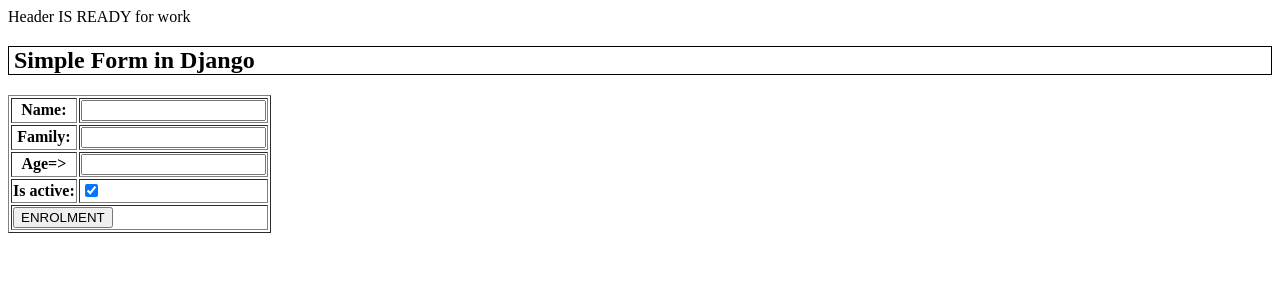
After one commit to MaxJokar/Forms-In-Django-PART-1., a Django app: page /formtest/form0/ in a window 1280 px wide. The commit adds this page. Shown: the top 300 px of the page. Run offline with Django 4.2, Linux system fonts and the light colour scheme; some libraries are stand-ins or nearby versions.

Commit message:
validators work InputForm0 Ready

```diff
--- a/shop/apps/formtest/forms.py
+++ b/shop/apps/formtest/forms.py
@@ -4,48 +4,40 @@ from logging import PlaceHolder
 # from xml.dom import ValidationErr
 from django import forms
 from django.core.exceptions import ValidationError
+from django.core  import validators
 
-
-
-class InputForm(forms.Form):
-    name=forms.CharField(max_length=10 , required=True,label='Name')
-    family=forms.CharField(max_length=15, label="Family")
-    age=forms.IntegerField(label="Age",label_suffix="=>")
-    is_active=forms.BooleanField(initial=True)
 
 
 
 def checkValidateName(value):
     value=str(value)
-    if len(value)<2 or len (value)>20:
-        raise forms.ValidationError("Name is INvalid")
-
+    if len(value)<3 or len (value)>20:
+        raise forms.ValidationError("Name is Invalid")
 
 def ageValidate(value):
      value=int(value)
      if value<18 or value>70:
          raise forms.ValidationError("Age Out of  Range")
 
-
-
-class InputForm1(forms.Form):
-    name=forms.CharField(max_length=10 , required=True,label='Name')
+class InputForm0(forms.Form):
+    # name=forms.CharField(max_length=10 , required=True,label='Name')
+    name=forms.CharField(max_length=10 , required=True,label='Name',validators=[checkValidateName])
     family=forms.CharField(max_length=15, label="Family")
     age=forms.IntegerField(label="Age",label_suffix="=>")
     is_active=forms.BooleanField(initial=True)
 
 
-    def clean_name(self) :
+    def clean_name(self):
         name=self.cleaned_data["name"]
         return name
 
-    def clean_family(self) :
+    def clean_family(self):
         family=self.cleaned_data["family"]
         if family[0]!='A':
-            raise ValidationError("Family Must not started by  A...")
+            raise ValidationError("Family begins with A not accepted")
         return family
 
-    def clean_age(self) :
+    def clean_age(self):
         age=self.cleaned_data["age"]
         return age
 
@@ -57,10 +49,48 @@ class InputForm1(forms.Form):
 
 
 
-class InputForm2(forms.Form):
+
+
+
+
+
+
+
+
+
+
+
+class InputForm(forms.Form):
     name=forms.CharField(max_length=10 , required=True,label='Name')
     family=forms.CharField(max_length=15, label="Family")
     age=forms.IntegerField(label="Age",label_suffix="=>")
+    is_active=forms.BooleanField(initial=True)
+
+
+#===================================================================================
+
+class InputForm1(forms.Form):
+    name=forms.CharField(max_length=10 , required=True,label='Name')
+    family=forms.CharField(max_length=15, label="Family")
+    age=forms.IntegerField(label="Age",label_suffix="=>")
+    is_active=forms.BooleanField(initial=True)
+
+#===================================================================================
+
+def checkValidateName(value):
+    value=str(value)
+    if len(value)<3 or len (value)>20:
+        raise forms.ValidationError("Name is INvalid")
+
+def ageValidate(value):
+     value=int(value)
+     if value<18 or value>70:
+         raise forms.ValidationError("Age Out of  Range")
+
+class InputForm2(forms.Form):
+    name=forms.CharField(max_length=10 , required=True,label='Name',validators=[checkValidateName])
+    family=forms.CharField(max_length=15, label="Family")
+    age=forms.IntegerField(label="Age",label_suffix="=>",validators=[ageValidate])
     is_active=forms.BooleanField(initial=True)
     avg=forms.DecimalField(max_digits=4,decimal_places=2,label="Score Average")
     email=forms.EmailField(max_length=50,label="email")
@@ -76,7 +106,23 @@ class InputForm2(forms.Form):
     color=forms.ChoiceField(choices=FAVORITE_COLOR)
     colors=forms.MultipleChoiceField(choices=FAVORITE_COLOR)
 
+  #check data given from the User
+    def clean_name(self):
+        name=self.cleaned_data["name"]
+        return name
 
+    def clean_family(self):
+        family=self.cleaned_data["family"]
+        if family[0]!='A':
+            raise ValidationError("Family Must not started by  A...")
+        return family
+
+    def clean_age(self):
+        age=self.cleaned_data["age"]
+        return age
+
+
+#===================================================================================
 
 
 
@@ -100,11 +146,7 @@ class InputForm3(forms.Form):
     description.widget.attrs.update({'class':'c1'})
 
 
-
-
-
-
-
+#===================================================================================
 
 def checkValidateName(value):
     value=str(value)
@@ -112,16 +154,17 @@ def checkValidateName(value):
         raise forms.ValidationError("Name is INvalid")
 
 
-def ageValidate(value):
-     value=int(value)
-     if value<18 or value>70:
-         raise forms.ValidationError("Age Out of  Range")
+# def ageValidate(value):
+#      value=int(value)
+#      if value<18 or value>70:
+#          raise forms.ValidationError("Age Out of  Range")
 
 
 class InputForm4(forms.Form):
     name=forms.CharField(max_length=10 , required=True,label='Name', validators=[checkValidateName])
     family=forms.CharField(max_length=15, label="Family")
-    age=forms.IntegerField(label="Age",validators=[ageValidate])
+    age=forms.IntegerField(label="Age",validators=[validators.MaxLengthValidator(40,message="Out of 40 is not accepted"),validators.MinLengthValidator(20)])
+    # age=forms.IntegerField(label="Age",validators=[ageValidate])
     is_active=forms.BooleanField(initial=True)
 
     def clean_name(self) :
--- a/shop/apps/formtest/urls.py
+++ b/shop/apps/formtest/urls.py
@@ -3,12 +3,13 @@ import apps.formtest.views as views
 
 
 urlpatterns = [
+    path('form0/',views.form0),
     path('form/',views.form),
     path('form1/',views.form1),
     path('form2/',views.form2),
     path('form3/',views.form3),
     path('form4/',views.form4),
-     path('form5/',views.form5),
+    path('form5/',views.form5),
 
 ]
 
--- a/shop/apps/formtest/views.py
+++ b/shop/apps/formtest/views.py
@@ -1,8 +1,30 @@
 from multiprocessing import context
 from django.shortcuts import render
-from .forms import InputForm1,InputForm2,InputForm3,InputForm4
+from .forms import InputForm0, InputForm1,InputForm2,InputForm3,InputForm4
 
 
+def form0(request):
+    context={}
+    if request.method=="POST":
+        form=InputForm0(request.POST)
+        if form.is_valid():
+            data=form.cleaned_data
+            print(data["name"],data["family"],data["age"],data["is_active"])
+        else:
+            context["error_message"]="Form not Valid....add"
+    else:
+        form=InputForm0()
+    context["form"]=form
+    return render(request,"formtest/form0.html",context)
+
+
+
+
+
+
+
+
+#===================================================
 
 def form(request):
     return render(request,"formtest/form.html")
@@ -28,7 +50,7 @@ def form2(request):
         'form':form
 
     }
-    return render(request,"formtest/form2.html",context)
+    return render(request,"formtest/form3.html",context)
 
 
 
--- a/shop/shop/urls.py
+++ b/shop/shop/urls.py
@@ -6,7 +6,7 @@ from django.conf.urls.static import static #aslo required after +setting To be r
 urlpatterns = [
     path('admin/', admin.site.urls),
     path('',include('apps.mainapp.urls')),
-    path('blog/',include('apps.blog.urls')),
+    # path('blog/',include('apps.blog.urls')),
     path('formtest/',include('apps.formtest.urls')),
 
 ]+static(settings.MEDIA_URL,document_root=settings.MEDIA_ROOT)
--- a/shop/static/css/style.css
+++ b/shop/static/css/style.css
@@ -100,5 +100,5 @@ h1{
 }
 
 .errorlist li{
-    color: red;
+    color:red;
 }
--- /dev/null
+++ b/shop/templates/formtest/form0.html
@@ -0,0 +1,37 @@
+{% extends 'maintemplate.html' %}
+
+{% block content %}
+        <h1 class="blog-title">Simple Form in Django</h1>
+        <h2> {{ error_message}}</h2>
+        <div class="form-box">
+
+                {% comment %} <form action="/formtest/aaa.html" method="post"> {% endcomment %}
+                        {% comment %} if inside the action isnt helped the data are sent to its own page {% endcomment %}
+                <form action="" method="post" >
+                        {%  csrf_token %}
+                        <table  border="1">
+                        {% comment %} {{form}}      {% endcomment %}
+                                {{form.as_table}}
+
+                                <tr>
+                                        <td colspan="2">
+                                         <input type="submit" value="ENROLMENT">
+                                        </td>
+                                        {% comment %} <td>
+                                        </td>         {% endcomment %}
+                                </tr>
+                        </table>
+                </form>
+        </div>
+
+
+{% endblock %}
+
+
+
+
+{% block title  %}
+
+Registeration
+
+{% endblock  %}
--- a/shop/templates/formtest/form2.html
+++ b/shop/templates/formtest/form2.html
@@ -1,7 +1,7 @@
 {% extends 'maintemplate.html' %}
 
 {% block content %}
-        <h1 class="blog-title"> More Field in Form but Conrolled in Html in Django</h1>
+        <h1 class="blog-title"> More Field in Form but Conrolled in Html in Django(other fields determined but Not used here)</h1>
         <div class="form-box">
                 {% comment %} <form action="/formtest/aaa.html" method="post"> {% endcomment %}
                         {% comment %} if inside the action isnt helped the data are sent to its own page {% endcomment %}
```
Also changed, not shown: shop/templates/formtest/form5.html (+11 -8 lines).
